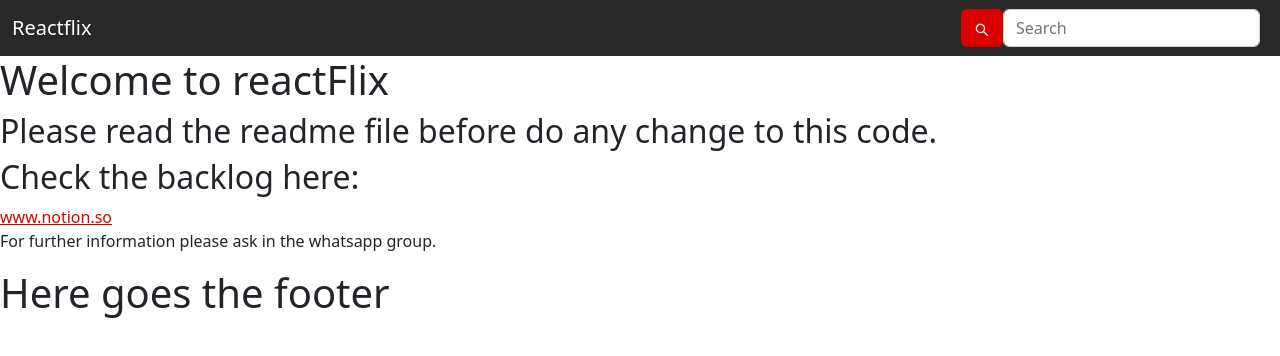
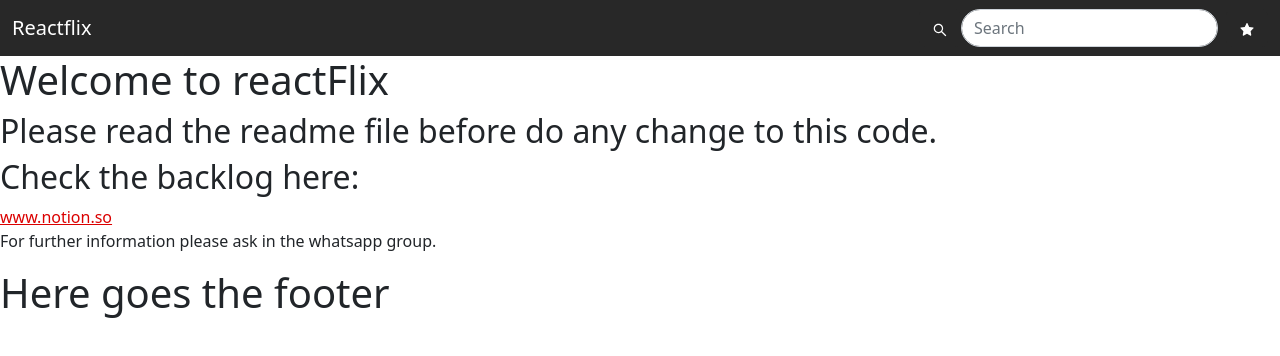
Before and after one commit to Tutorias-de-programacion/ReactFinalProject, a React (Vite) app: page / in a window 1280 px wide. Shown: the top 356 px of the page. Built offline with nearby package versions, Linux system fonts and the light colour scheme.

Commit message:
[Ti-05][Feat] Finished basic styling for header

```diff
--- a/src/components/Header/Header.css
+++ b/src/components/Header/Header.css
@@ -7,3 +7,7 @@
 .navBg {
   background-color: var(--netflix-black);
 }
+
+.form-field {
+  border-radius: 40px !important;
+}
--- a/src/components/Header/Header.jsx
+++ b/src/components/Header/Header.jsx
@@ -6,7 +6,7 @@ import Container from "react-bootstrap/Container";
 import Form from "react-bootstrap/Form";
 import Nav from "react-bootstrap/Nav";
 import Navbar from "react-bootstrap/Navbar";
-import { AiOutlineSearch } from "react-icons/ai";
+import { AiOutlineSearch, AiOutlineStar, AiFillStar } from "react-icons/ai";
 
 //Please use <Link> or <NavLink> instead of <a> for more information:
 //Link https://reactrouter.com/en/main/components/link
@@ -25,13 +25,14 @@ const Header = () => {
             navbarScroll
           ></Nav>
           <Form className="d-flex">
-          <Button variant="primary" className="txtColor"><AiOutlineSearch /></Button>
+          <Button variant="dark" className="txtColor"><AiOutlineSearch /></Button>
             <Form.Control
               type="search"
               placeholder="Search"
-              className="me-2"
+              className="me-2 form-field"
               aria-label="Search"
             />
+            <Button variant="dark" className="txtColor"><AiFillStar className="navText" /></Button>
           </Form>
         </Navbar.Collapse>
       </Container>
```
